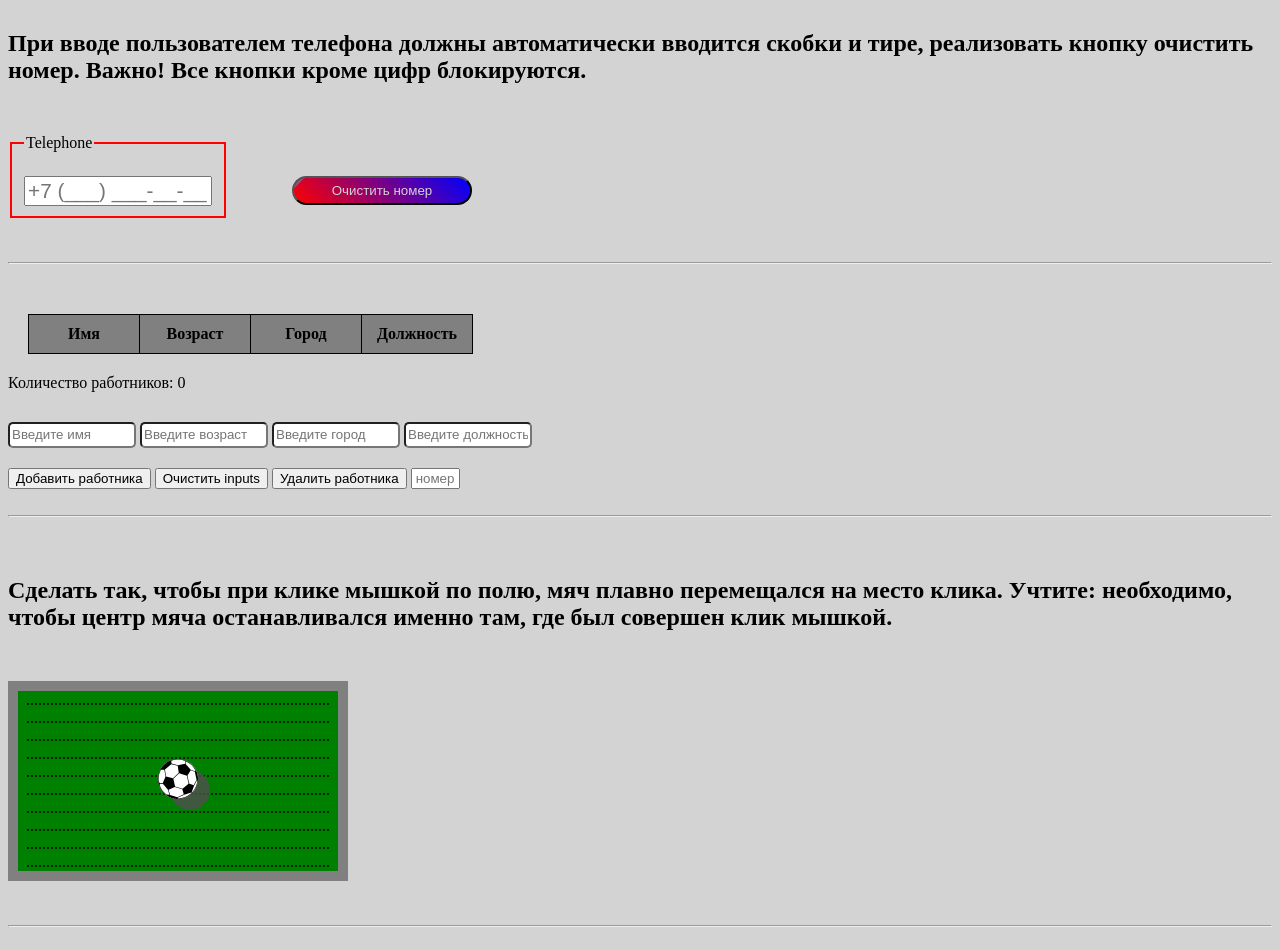
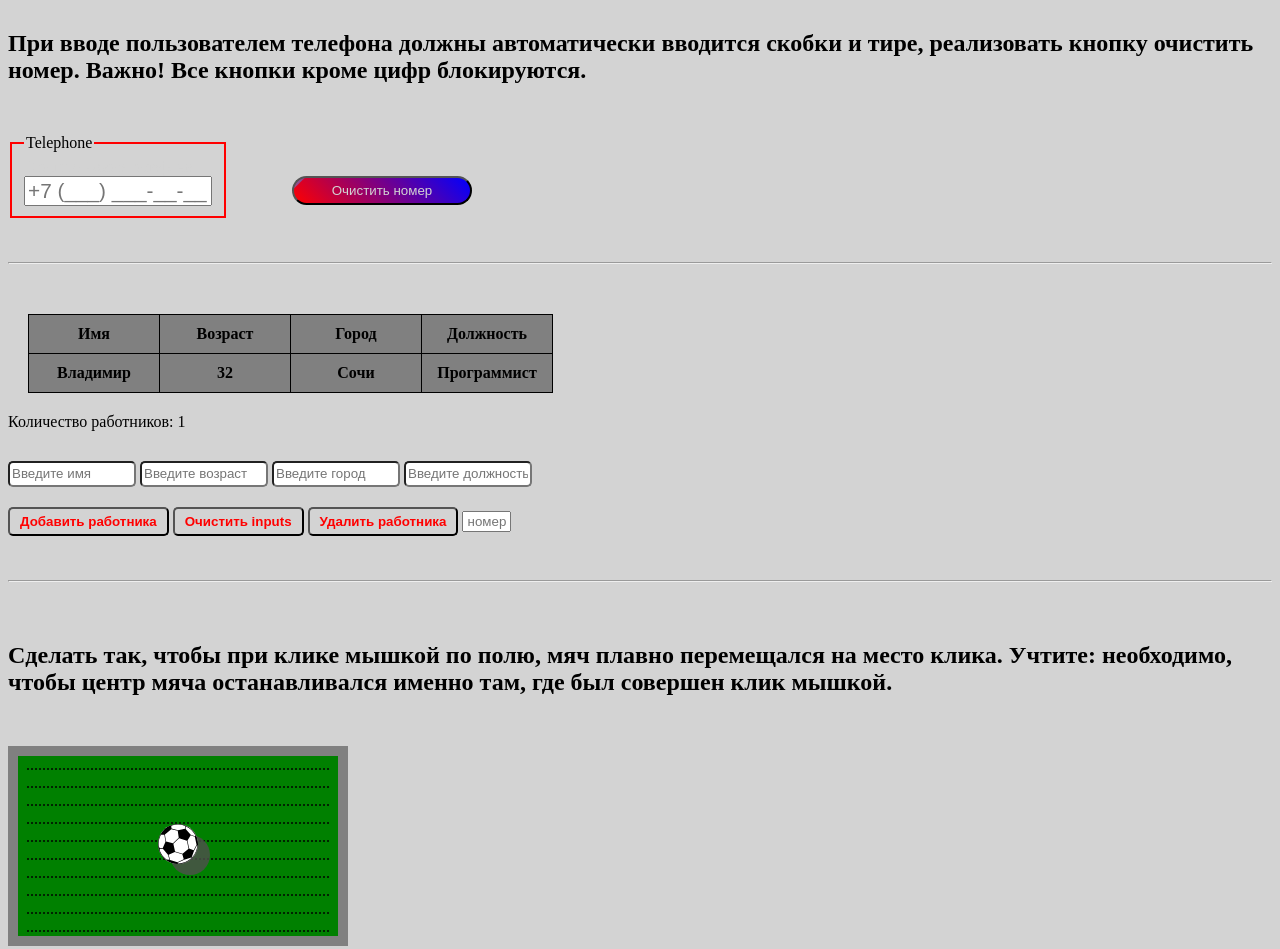
Before and after one commit to belkud/JavaScriptForStudents, a website built with Vite: page index.html in a window 1280 px wide. Shown: the top 949 px of the page. Built offline with nearby package versions, Linux system fonts and the light colour scheme; no server answers; files whose address does not match are found by name.

Commit message:
button's_style

```diff
--- a/index.html
+++ b/index.html
@@ -43,6 +43,12 @@
       <th>Город</th>
       <th>Должность</th>
   </tr>
+  <tr>
+      <th>Владимир</th>
+      <th>32</th>
+      <th>Сочи </th>
+      <th>Программист</th>
+  </tr>
 </table>
 <div id="accWorkerInHTML"></div>
 
@@ -53,11 +59,13 @@
   <input type="text" placeholder="Введите должность">
 </form>
 
+<div id="table_buttons">
+  <button id="add_worker">Добавить работника</button>
+  <button id="clean_inputs">Очистить inputs</button>
+  <button id="delete_worker" title="Введите справа номер работника">Удалить работника</button>
+  <input id="number_delete_worker" type="text" placeholder="номер">
+</div>
 
-<button id="add_worker">Добавить работника</button>
-<button id="clean_inputs">Очистить inputs</button>
-<button id="delete_worker" title="Выберите номер работника">Удалить работника</button>
-<input id="number_delete_worker" type="text" placeholder="номер">
 <br><br><hr>
 
 <!--!!!!!!!!!!!!!!!!!! Работа с таблицей работников, завершение !!!!!!!!!!!!!!!!!!-->
--- a/src/style.css
+++ b/src/style.css
@@ -1,5 +1,6 @@
 body {
   background: lightgray;
+  /* background: rgb(107, 106, 106); */
 }
 
 .title {
@@ -73,7 +74,7 @@ body {
 #table_with_workers th {
   border: 1px solid black;
   padding: 10px 5px;
-  width: 100px;
+  min-width: 120px;
 }
 
 #table_with_workers tr:hover {
@@ -93,6 +94,19 @@ body {
   width: 120px;
   height: 20px;
   border-radius: 5px;
+}
+
+#table_buttons button {
+  padding: 5px 10px;
+  border-radius: 5px;
+  transition: .3s;
+  color: red;
+  font-weight: bold;
+  background-color: lightgray;
+}
+
+#table_buttons button:hover {
+  background: rgb(175, 174, 174);
 }
 
 #number_delete_worker {
```
